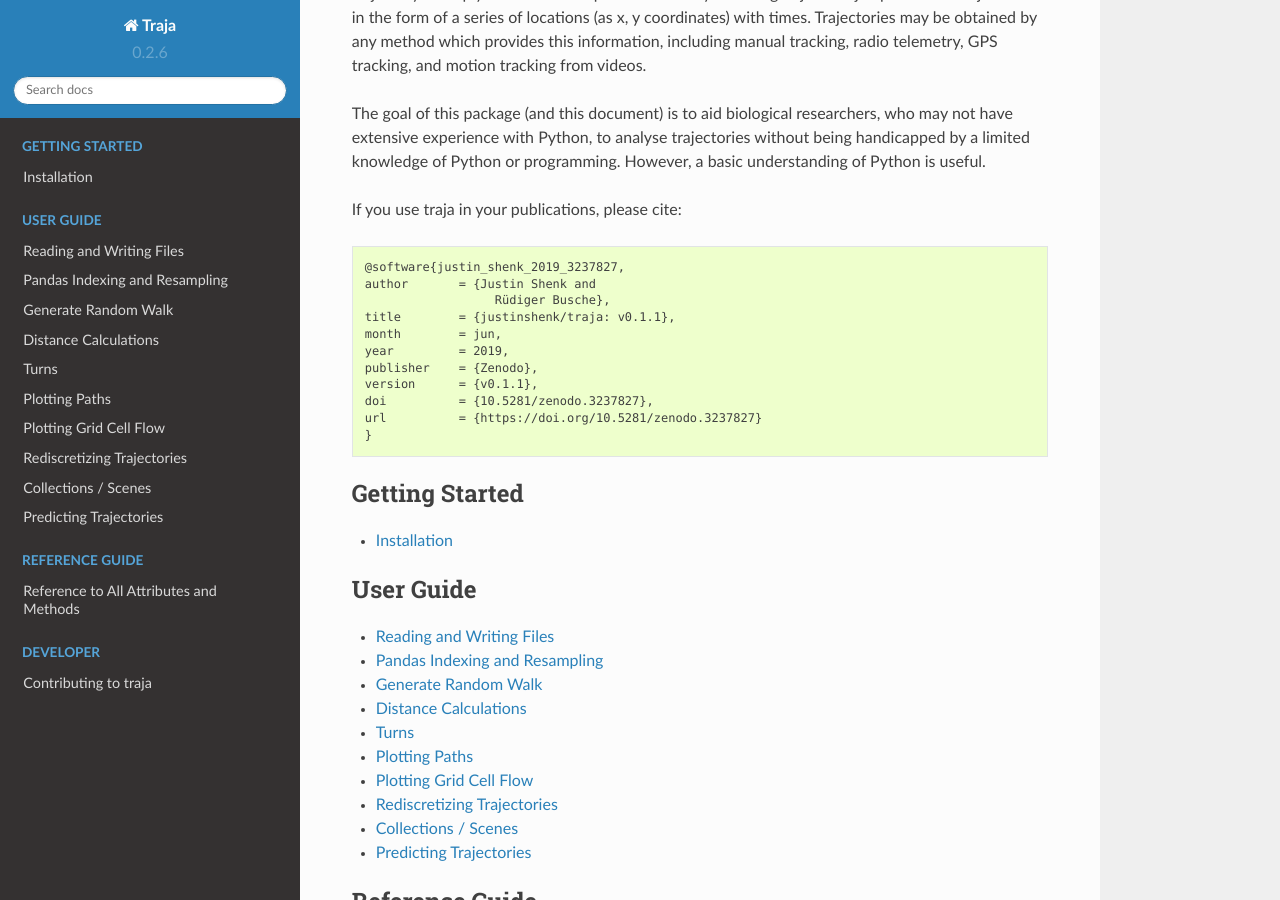
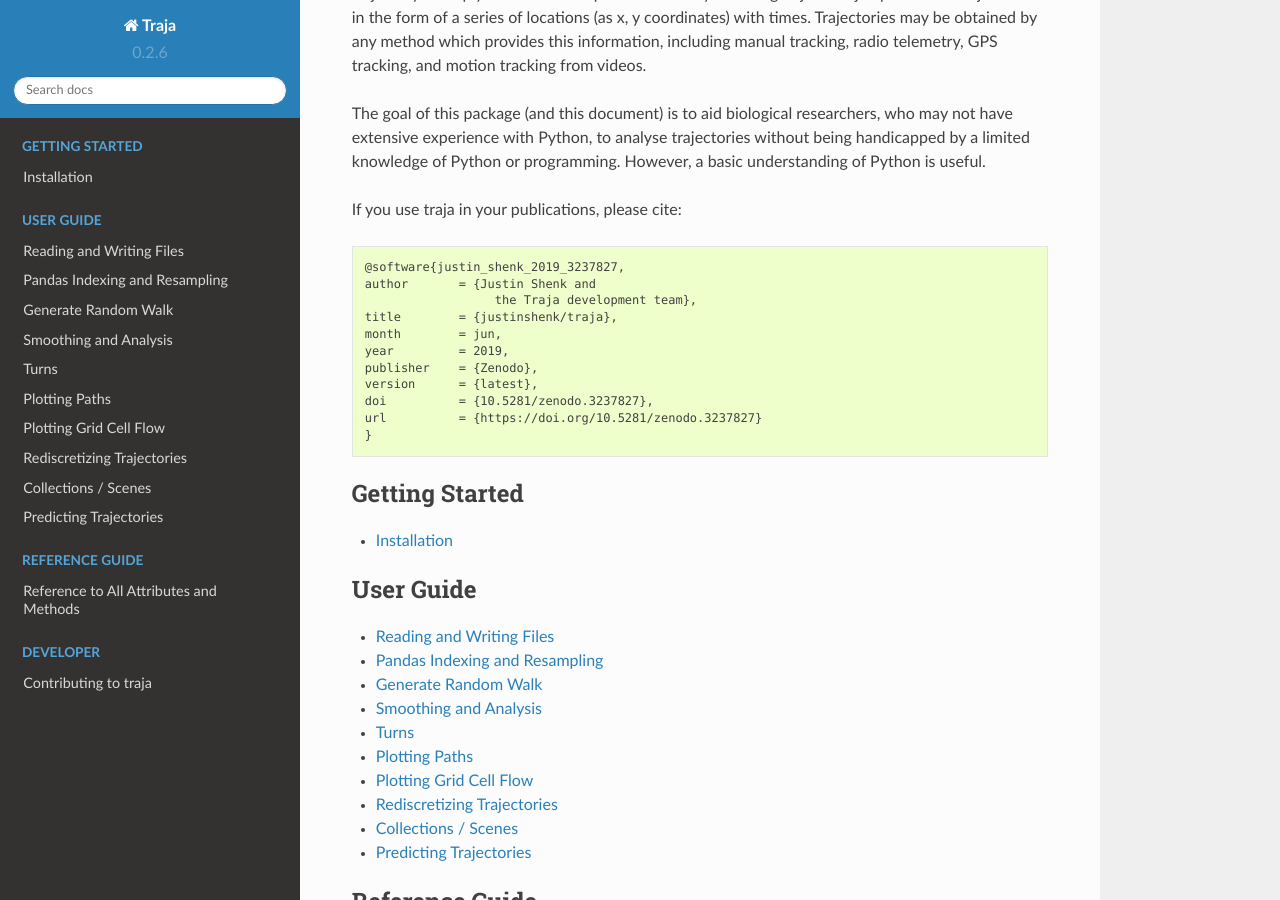
Before and after one commit to traja-team/traja, a Sphinx documentation site: the page built from docs/source/index.rst, in a window 1280 px wide and 900 px high, scrolled down 451 px. Built offline with Sphinx 7.4.7 and the Read the Docs theme 2.0.0, drawn with Linux system fonts in a browser that asks for light colours; pages that are not in the unit, such as notebooks, are missing from menus.

Commit message:
Update docs

```diff
--- a/docs/source/index.rst
+++ b/docs/source/index.rst
@@ -35,12 +35,12 @@
 
    @software{justin_shenk_2019_3237827,
    author       = {Justin Shenk and
-                     Rüdiger Busche},
-   title        = {justinshenk/traja: v0.1.1},
+                     the Traja development team},
+   title        = {justinshenk/traja},
    month        = jun,
    year         = 2019,
    publisher    = {Zenodo},
-   version      = {v0.1.1},
+   version      = {latest},
    doi          = {10.5281/zenodo.3237827},
    url          = {https://doi.org/10.5281/zenodo.3237827}
    }
@@ -59,7 +59,7 @@
    Reading and Writing Files <reading>
    Pandas Indexing and Resampling <pandas>
    Generate Random Walk <generate>
-   Distance Calculations <calculations>
+   Smoothing and Analysis <calculations>
    Turns <turns>
    Plotting Paths <plots>
    Plotting Grid Cell Flow <grid_cell>
```
